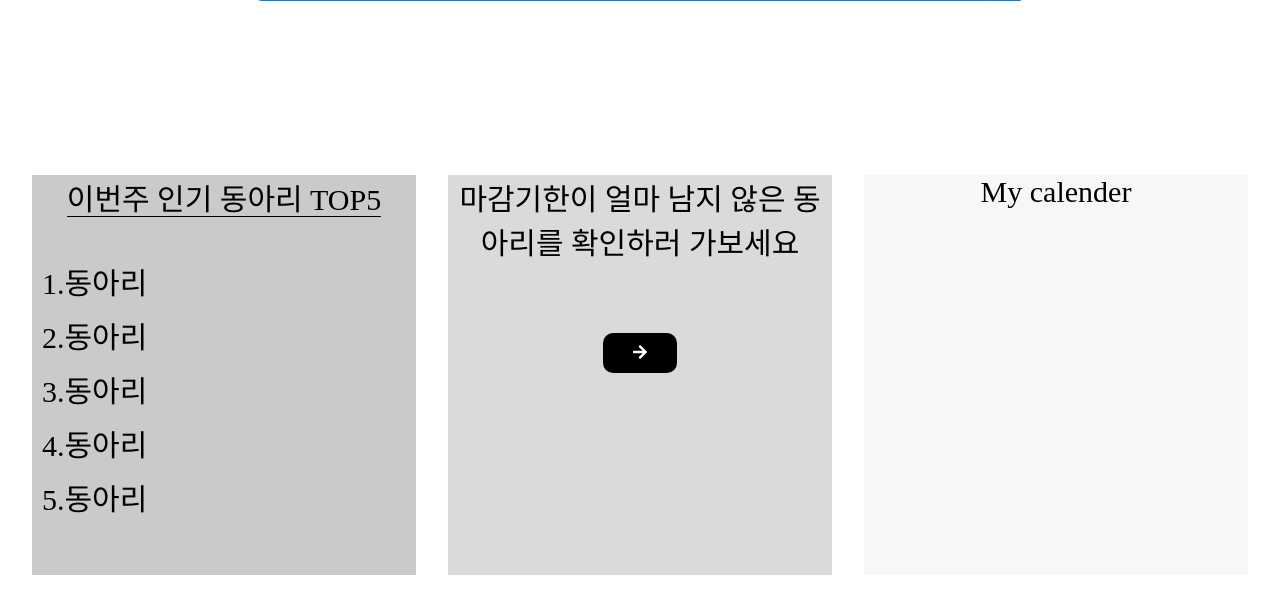
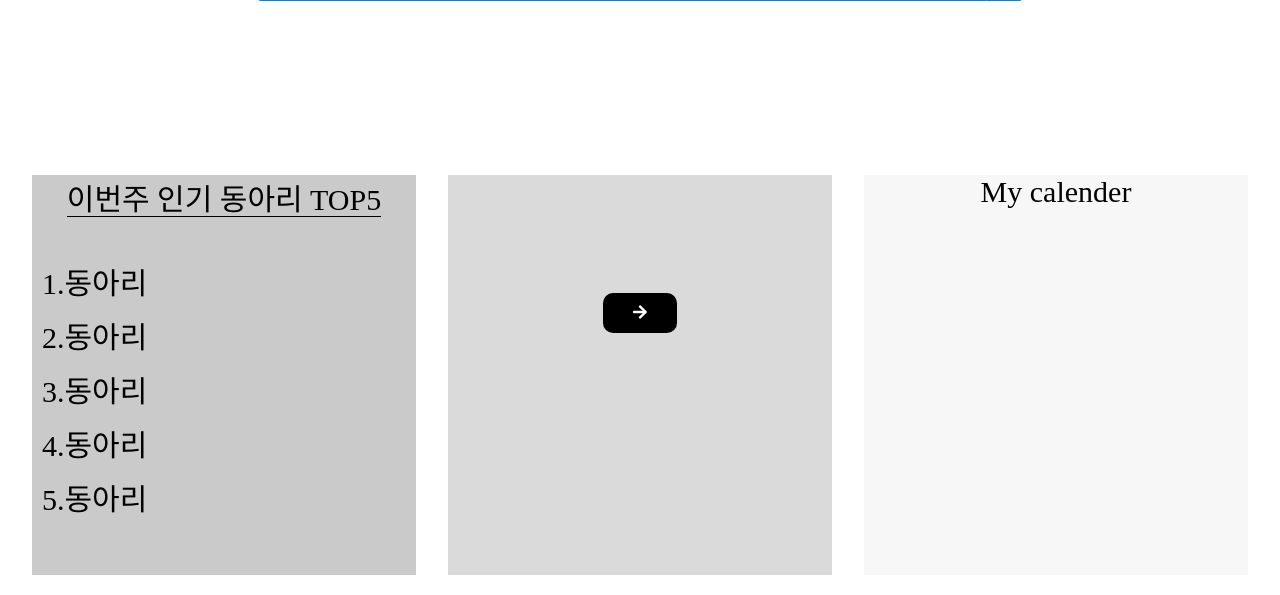
Before and after one commit to kwakjoonhyung/School-club-hompage, a PHP site: the page made by category/html/첫페이지.html in a window 1280 px wide. Shown: the part 347-942 px from the top of the page. Run offline with PHP 8.4, Linux system fonts and the light colour scheme; some libraries are stand-ins or nearby versions.

Commit message:
두번째 상자 수정

```diff
--- a/category/css/첫페이지.css
+++ b/category/css/첫페이지.css
@@ -182,6 +182,10 @@ ul li a{
 
 /* //마감기한 밑 화살표 */
 .styled {
+  position: absolute;
+  left: 50%;
+  transform: translateX(-50%);
+  top:80%;
     border: 0;
     line-height: 2.5;
     padding: 0 30px;
--- a/category/html/첫페이지.html
+++ b/category/html/첫페이지.html
@@ -63,7 +63,7 @@
           <li>5.동아리</li>
           </ul>
       </div>
-      <div id="box-2" class="box">마감기한이 얼마 남지 않은 동아리를 확인하러 가보세요<br></br><br>
+      <div id="box-2" class="box"><br></br><br>
         <button class="styled" type="button">
                 <i class="fas fa-arrow-right"></i>
         </button>
```
